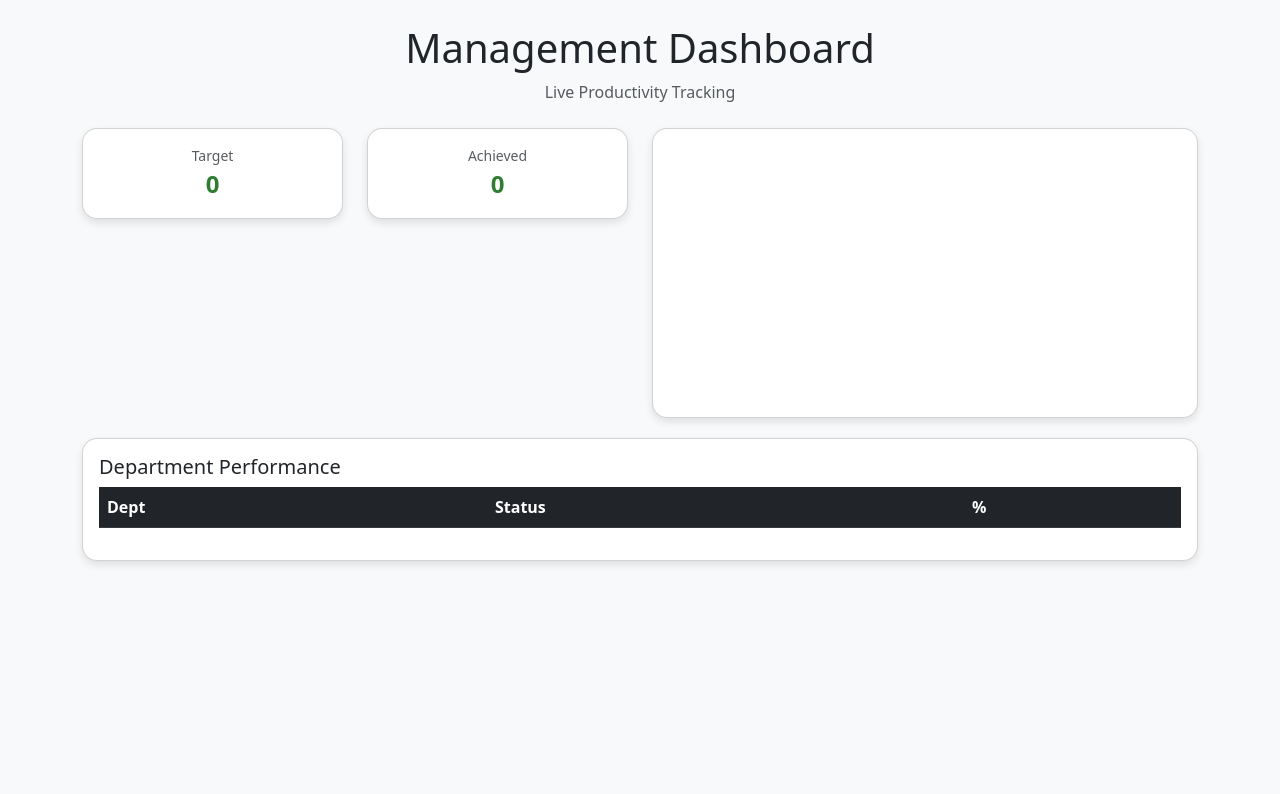
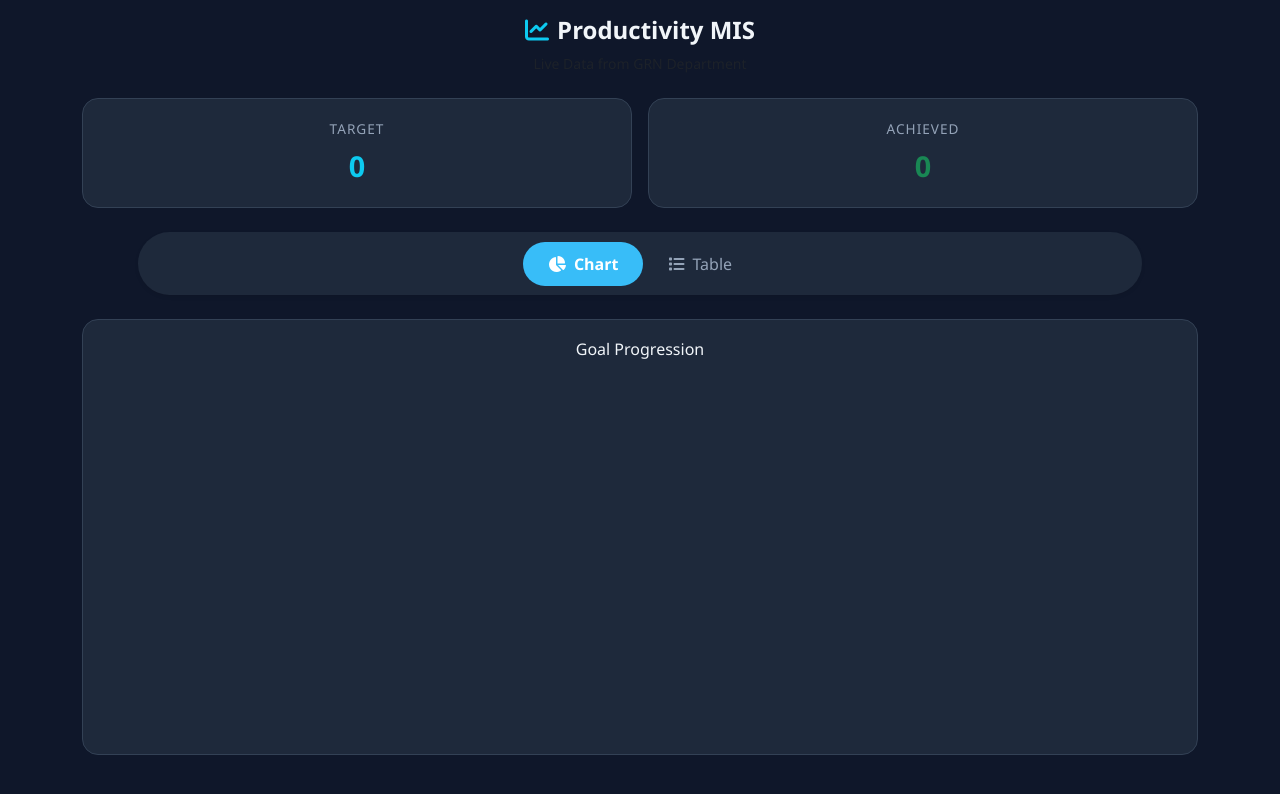
Before and after one commit to jeevaofficial1905-lgtm/productivity-tracker, a plain HTML site: page index.html in a window 1280 px wide. Drawn offline with nearby package versions, Linux system fonts and the light colour scheme; no server answers.

Commit message:
Update index.html

```diff
--- a/index.html
+++ b/index.html
@@ -3,53 +3,83 @@
 <head>
     <meta charset="UTF-8">
     <meta name="viewport" content="width=device-width, initial-scale=1.0">
-    <title>Productivity Dashboard</title>
+    <title>Management MIS | Live</title>
     <link href="https://cdn.jsdelivr.net/npm/bootstrap@5.3.0/dist/css/bootstrap.min.css" rel="stylesheet">
+    <link href="https://cdnjs.cloudflare.com/ajax/libs/font-awesome/6.0.0/css/all.min.css" rel="stylesheet">
     <script src="https://cdn.jsdelivr.net/npm/chart.js"></script>
+    <script src="https://www.gstatic.com/firebasejs/9.22.0/firebase-app-compat.js"></script>
+    <script src="https://www.gstatic.com/firebasejs/9.22.0/firebase-database-compat.js"></script>
+
     <style>
-        body { background-color: #f8f9fa; }
-        .card { border-radius: 15px; box-shadow: 0 4px 8px rgba(0,0,0,0.1); margin-bottom: 20px; }
-        .stat-val { font-size: 1.5rem; font-weight: bold; color: #2e7d32; }
+        :root { --dark-bg: #0f172a; --card-bg: #1e293b; --accent: #38bdf8; }
+        body { background-color: var(--dark-bg); color: #f1f5f9; font-family: 'Segoe UI', Tahoma, Geneva, Verdana, sans-serif; }
+
+        /* Professional Navigation Bar */
+        .nav-tabs { border-bottom: none; justify-content: center; background: var(--card-bg); padding: 10px; border-radius: 50px; margin: 20px auto; width: 90%; }
+        .nav-link { color: #94a3b8; border: none !important; border-radius: 50px !important; padding: 10px 25px; transition: 0.3s; }
+        .nav-link.active { background: var(--accent) !important; color: white !important; font-weight: bold; }
+
+        /* Card Styling */
+        .stat-card { background: var(--card-bg); border: 1px solid #334155; border-radius: 16px; padding: 20px; text-align: center; height: 100%; }
+        .stat-label { font-size: 0.85rem; color: #94a3b8; text-transform: uppercase; letter-spacing: 1px; }
+        .stat-value { font-size: 1.8rem; font-weight: 700; margin-top: 5px; color: #fff; }
+
+        .chart-container { position: relative; height: 350px; width: 100%; }
+        .table-professional { background: var(--card-bg); border-radius: 16px; overflow: hidden; border: 1px solid #334155; }
+        .table { color: #f1f5f9; margin-bottom: 0; }
+        .table thead { background: #334155; }
     </style>
 </head>
 <body>
 
-<div class="container py-4">
+<div class="container py-3">
     <header class="text-center mb-4">
-        <h1 class="display-6">Management Dashboard</h1>
-        <p class="text-muted">Live Productivity Tracking</p>
+        <h4 class="fw-bold"><i class="fas fa-chart-line text-info me-2"></i>Productivity MIS</h4>
+        <p class="text-muted small">Live Data from GRN Department</p>
     </header>
 
-    <div class="row">
-        <div class="col-6 col-md-3">
-            <div class="card p-3 text-center">
-                <div class="text-muted small">Target</div>
-                <div class="stat-val" id="target-val">0</div>
+    <div class="row g-3 mb-4">
+        <div class="col-6">
+            <div class="stat-card">
+                <div class="stat-label">Target</div>
+                <div class="stat-value text-info" id="target-ui">0</div>
             </div>
         </div>
-        <div class="col-6 col-md-3">
-            <div class="card p-3 text-center">
-                <div class="text-muted small">Achieved</div>
-                <div class="stat-val" id="achieved-val">0</div>
+        <div class="col-6">
+            <div class="stat-card">
+                <div class="stat-label">Achieved</div>
+                <div class="stat-value text-success" id="achieved-ui">0</div>
+            </div>
         </div>
     </div>
 
-        <div class="col-12 col-md-6">
-            <div class="card p-3">
+    <ul class="nav nav-tabs shadow-sm" id="dashboardTabs" role="tablist">
+        <li class="nav-item">
+            <button class="nav-link active" id="chart-tab" data-bs-toggle="tab" data-bs-target="#chart-view" type="button"><i class="fas fa-pie-chart me-2"></i>Chart</button>
+        </li>
+        <li class="nav-item">
+            <button class="nav-link" id="table-tab" data-bs-toggle="tab" data-bs-target="#table-view" type="button"><i class="fas fa-list me-2"></i>Table</button>
+        </li>
+    </ul>
+
+    <div class="tab-content mt-4" id="dashboardContent">
+        <div class="tab-pane fade show active" id="chart-view" role="tabpanel">
+            <div class="stat-card">
+                <h6 class="mb-4">Goal Progression</h6>
+                <div class="chart-container">
                     <canvas id="productivityChart"></canvas>
                 </div>
             </div>
         </div>
 
-    <div class="card p-3">
-        <h5>Department Performance</h5>
-        <div class="table-responsive">
-            <table class="table table-hover">
-                <thead class="table-dark">
+        <div class="tab-pane fade" id="table-view" role="tabpanel">
+            <div class="table-professional shadow">
+                <table class="table table-dark table-hover text-center">
+                    <thead>
                         <tr>
-                        <th>Dept</th>
+                            <th>Department</th>
                             <th>Status</th>
-                        <th>%</th>
+                            <th>Completion</th>
                         </tr>
                     </thead>
                     <tbody id="table-body">
@@ -58,49 +88,70 @@
             </div>
         </div>
     </div>
+</div>
+
+<script src="https://cdn.jsdelivr.net/npm/bootstrap@5.3.0/dist/js/bootstrap.bundle.min.js"></script>
 
 <script>
-    async function loadData() {
-        try {
-            // Fetching the JSON generated by your EXE
-            const response = await fetch('web_data.json');
-            const data = await response.json();
+    // 1. Firebase Configuration
+    const firebaseConfig = {
+        databaseURL: "https://productivity-tracker-e3538-default-rtdb.firebaseio.com"
+    };
+    firebase.initializeApp(firebaseConfig);
+    const db = firebase.database();
 
-            // Update Statistics
-            document.getElementById('target-val').innerText = data.target;
-            document.getElementById('achieved-val').innerText = data.achieved;
+    let myPieChart;
 
-            // Update Chart
-            const ctx = document.getElementById('productivityChart').getContext('2d');
-            const remaining = Math.max(0, data.target - data.achieved);
+    // 2. Real-time Listener (Triggers when EXE Syncs)
+    db.ref('productivity').on('value', (snapshot) => {
+        const data = snapshot.val();
+        if (!data) return;
 
-            new Chart(ctx, {
-                type: 'pie',
-                data: {
-                    labels: ['Achieved', 'Remaining'],
-                    datasets: [{
-                        data: [data.achieved, remaining],
-                        backgroundColor: ['#2e7d32', '#d32f2f']
-                    }]
-                },
-                options: { responsive: true, maintainAspectRatio: false }
-            });
+        // Update Stats UI
+        document.getElementById('target-ui').innerText = data.target.toLocaleString();
+        document.getElementById('achieved-ui').innerText = data.achieved.toLocaleString();
 
-            // Update Table
-            const progress = ((data.achieved / data.target) * 100).toFixed(1);
+        // Update Table UI
+        const percent = ((data.achieved / data.target) * 100).toFixed(1);
         document.getElementById('table-body').innerHTML = `
             <tr>
                 <td>${data.department}</td>
-                    <td><span class="badge bg-success">Active</span></td>
-                    <td>${progress}%</td>
+                <td><span class="badge bg-success">LIVE</span></td>
+                <td>${percent}%</td>
             </tr>
         `;
 
-        } catch (error) {
-            console.error("Error loading JSON:", error);
+        // Update Pie Chart
+        renderChart(data.achieved, data.target);
+    });
+
+    function renderChart(achieved, target) {
+        const ctx = document.getElementById('productivityChart').getContext('2d');
+        const remaining = Math.max(0, target - achieved);
+
+        if (myPieChart) { myPieChart.destroy(); }
+
+        myPieChart = new Chart(ctx, {
+            type: 'doughnut', // Doughnut looks more professional for mobile
+            data: {
+                labels: ['Achieved Qty', 'Remaining'],
+                datasets: [{
+                    data: [achieved, remaining],
+                    backgroundColor: ['#22c55e', '#ef4444'],
+                    borderWidth: 0,
+                    hoverOffset: 10
+                }]
+            },
+            options: {
+                responsive: true,
+                maintainAspectRatio: false,
+                plugins: {
+                    legend: { position: 'bottom', labels: { color: '#f1f5f9', font: { size: 12 } } }
+                },
+                cutout: '70%' // Thin professional doughnut
             }
+        });
     }
-    loadData();
 </script>
 </body>
 </html>
```
Lines whose indentation alone changed are shown as unchanged.
